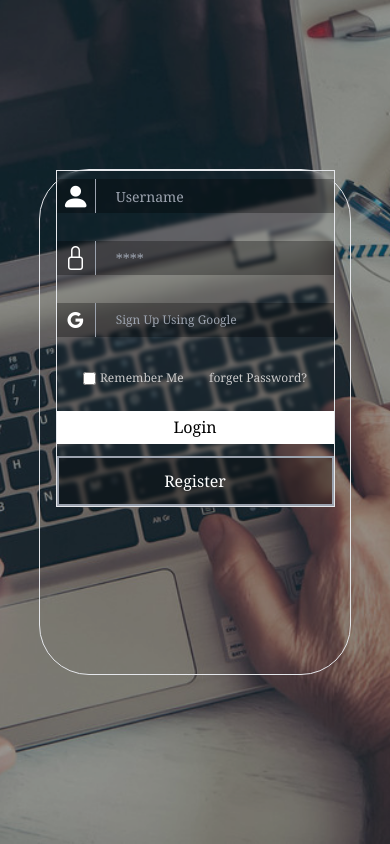
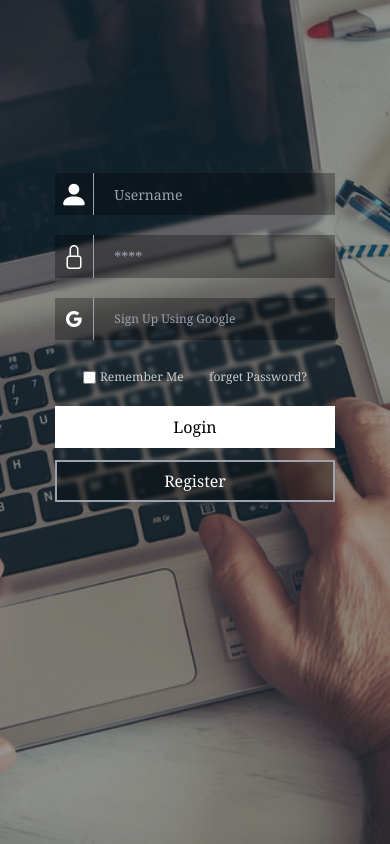
Before and after one commit to Khappe99/passwordP, a website: page SIGN_UP.html in a window 390 px wide. Drawn offline with nearby package versions, Linux system fonts and the light colour scheme; files whose address does not match are found by name.

Commit message:
update code

```diff
--- a/SIGN_UP.html
+++ b/SIGN_UP.html
@@ -25,14 +25,14 @@
       style="background-color: rgba(0, 0, 0, 0.3)"
     >
       <div
-        class="md:w-[50%] md:h-[90vh] sm:w-[70%] sm:h-[80vh] w-[80%] h-[60vh] flex md:items-center sm:items-center items-start justify-center rounded-[50px] border"
+        class="md:w-[50%] md:h-[90vh] sm:w-[70%] sm:h-[80vh] w-[80%] h-[60vh] flex md:items-center sm:items-center items-start justify-center rounded-[50px]"
       >
         <!-- .. -->
 
         <!-- USER_SIGNIN-CREATE-ACCOUNT -->
 
         <div
-          class="md:w-[80%] md:h-[50vh] sm:w-[91%] sm:h-[50vh] w-[90%] h-[40vh] flex justify-between items-center flex-col sign_hold border"
+          class="md:w-[80%] md:h-[50vh] sm:w-[91%] sm:h-[50vh] w-[90%] h-[40vh] flex justify-between items-center flex-col sign_hold"
           style="backdrop-filter: blur(2px)"
         >
           <!-- .. -->
@@ -45,7 +45,7 @@
 
             <!-- USER_PROFILE_PHOTO -->
             <div
-              class="md:w-[2.6rem] md:h-[6vh] sm:w-[3rem] sm:h-[6vh] w-[3rem] h-[4vh] text-[#fff] text-[1.8rem] flex items-center justify-center border-r border-gray-400 bg-[#000] hover:cursor-pointer"
+              class="md:w-[2.6rem] md:h-[6vh] sm:w-[3rem] sm:h-[6vh] w-[3rem] h-[5vh] text-[#fff] text-[1.8rem] flex items-center justify-center border-r border-gray-400 bg-[#000] hover:cursor-pointer"
               style="background-color: rgba(0, 0, 0, 0.3)"
             >
               <i class="bi bi-person-fill"></i>
@@ -53,7 +53,7 @@
 
             <!-- USER_ENTER -->
             <input
-              class="md:w-[18rem] md:h-[6vh] sm:w-[20rem] sm:h-[6vh] w-[18rem] h-[4vh] text-[#fff] font-serif text-sm pl-5 bg-[#000]"
+              class="md:w-[18rem] md:h-[6vh] sm:w-[20rem] sm:h-[6vh] w-[18rem] h-[5vh] text-[#fff] font-serif text-sm pl-5 bg-[#000]"
               type="text"
               style="background-color: rgba(0, 0, 0, 0.3)"
               placeholder="Username"
@@ -71,7 +71,7 @@
 
             <!-- USER_PROFILE_PHOTO -->
             <div
-              class="md:w-[2.6rem] md:h-[6vh] sm:w-[3rem] sm:h-[6vh] w-[3rem] h-[4vh] text-[#fff] text-[1.5rem] flex items-center justify-center border-r border-gray-400 bg-[#000] hover:cursor-pointer"
+              class="md:w-[2.6rem] md:h-[6vh] sm:w-[3rem] sm:h-[6vh] w-[3rem] h-[5vh] text-[#fff] text-[1.5rem] flex items-center justify-center border-r border-gray-400 bg-[#000] hover:cursor-pointer"
               style="background-color: rgba(0, 0, 0, 0.3)"
             >
               <i class="bi bi-lock"></i>
@@ -79,7 +79,7 @@
 
             <!-- USER_ENTER -->
             <input
-              class="md:w-[18rem] md:h-[6vh] sm:w-[20rem] sm:h-[6vh] w-[18rem] h-[4vh] text-[#fff] font-serif text-sm pl-5 bg-[#000]"
+              class="md:w-[18rem] md:h-[6vh] sm:w-[20rem] sm:h-[6vh] w-[18rem] h-[5vh] text-[#fff] font-serif text-sm pl-5 bg-[#000]"
               type="password"
               style="background-color: rgba(0, 0, 0, 0.3)"
               placeholder="****"
@@ -97,7 +97,7 @@
             <!-- USER_PROFILE_PHOTO -->
 
             <div
-              class="md:w-[2.6rem] md:h-[6vh] sm:w-[3rem] sm:h-[6vh] w-[3rem] h-[4vh] flex items-center justify-center text-[#fff] bg-[#000] border-r border-gray-400"
+              class="md:w-[2.6rem] md:h-[6vh] sm:w-[3rem] sm:h-[6vh] w-[3rem] h-[5vh] flex items-center justify-center text-[#fff] bg-[#000] border-r border-gray-400"
               style="background-color: rgba(0, 0, 0, 0.3)"
             >
               <i class="bi bi-google"></i>
@@ -106,7 +106,7 @@
             <!-- GOOGLE_LOGIN -->
 
             <a
-              class="md:w-[18rem] md:h-[6vh] sm:w-[20rem] sm:h-[6vh] w-[18rem] h-[4vh] flex items-center text-gray-400 text-xs font-serif pl-5 bg-[rgba(0,0,0,0.3)]"
+              class="md:w-[18rem] md:h-[6vh] sm:w-[20rem] sm:h-[6vh] w-[18rem] h-[5vh] flex items-center text-gray-400 text-xs font-serif pl-5 bg-[rgba(0,0,0,0.3)]"
               href="#"
               ><input type="button" value="Sign Up Using Google"
             /></a>
@@ -145,7 +145,7 @@
           >
             <button
               type="submit"
-              class="md:w-[20.6rem] md:h-[6vh] sm:w-[23rem] sm:h-[6vh] w-[21rem] h-[4vh] font-serif font-[400] bg-white hover:bg-opacity-40 hover:text-[#fff]"
+              class="md:w-[20.6rem] md:h-[6vh] sm:w-[23rem] sm:h-[6vh] w-[21rem] h-[5vh] font-serif font-[400] bg-white hover:bg-opacity-40 hover:text-[#fff]"
             >
               Login
             </button>
@@ -158,7 +158,7 @@
             class="md:w-[100%] md:h-[8vh] sm:w-[100%] sm:h-[8vh] w-[100%] h-[6vh] flex items-center justify-center"
           >
             <a
-              class="md:w-[20.6rem] md:h-[6vh] sm:w-[23rem] sm:h-[6vh] w-[21rem] h-[6vh] flex items-center justify-center font-serif text-white font-[400] border-2 border-gray-400 bg-[rgba(0,0,0,0.3)] hover:border-none hover:bg-[rgba(0,0,0,0.5)]"
+              class="md:w-[20.6rem] md:h-[6vh] sm:w-[23rem] sm:h-[6vh] w-[21rem] h-[5vh] flex items-center justify-center font-serif text-white font-[400] border-2 border-gray-400 bg-[rgba(0,0,0,0.3)] hover:border-none hover:bg-[rgba(0,0,0,0.5)]"
               href=".//REGISTER.html"
             >
               <input type="button" value="Register" />
```
Also changed, not shown: REGISTER.html (+7 -7 lines), dist/output.css.
